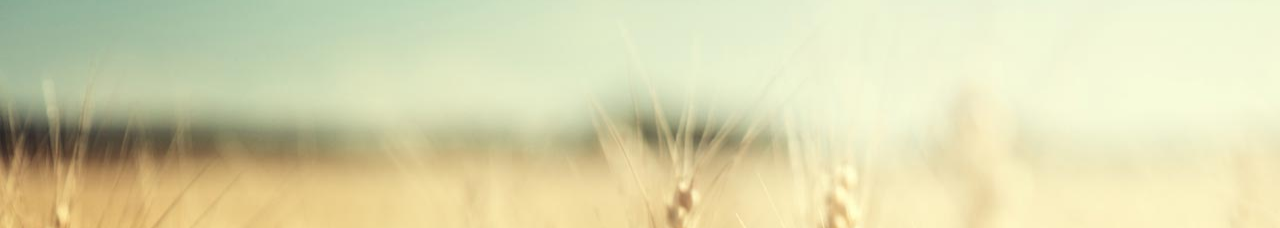
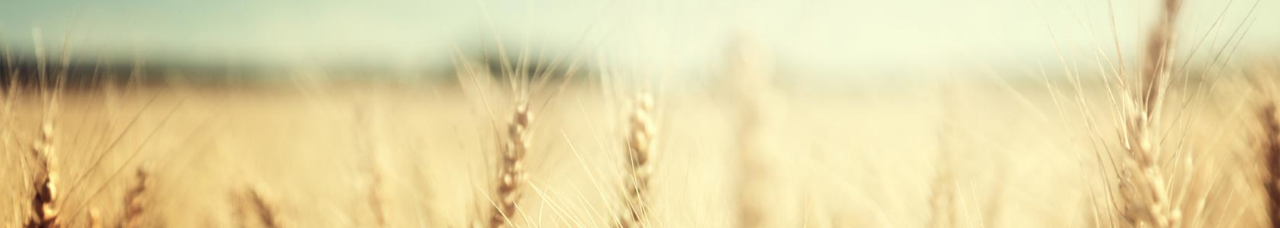
Before and after one commit to Tarold/Agriculture-Site, a plain HTML site: page index.html in a window 1280 px wide. Shown: the part 139-367 px from the top of the page. Drawn offline with nearby package versions, Linux system fonts and the light colour scheme; files whose address does not match are found by name.

Commit message:
Add files via upload

```diff
--- a/css/mainPage.css
+++ b/css/mainPage.css
@@ -1,5 +1,7 @@
 header {
     background-image: url(../images/bg.png);
+    background-size: cover;
+    height: 81vh;
 }
 
 .title {
```
